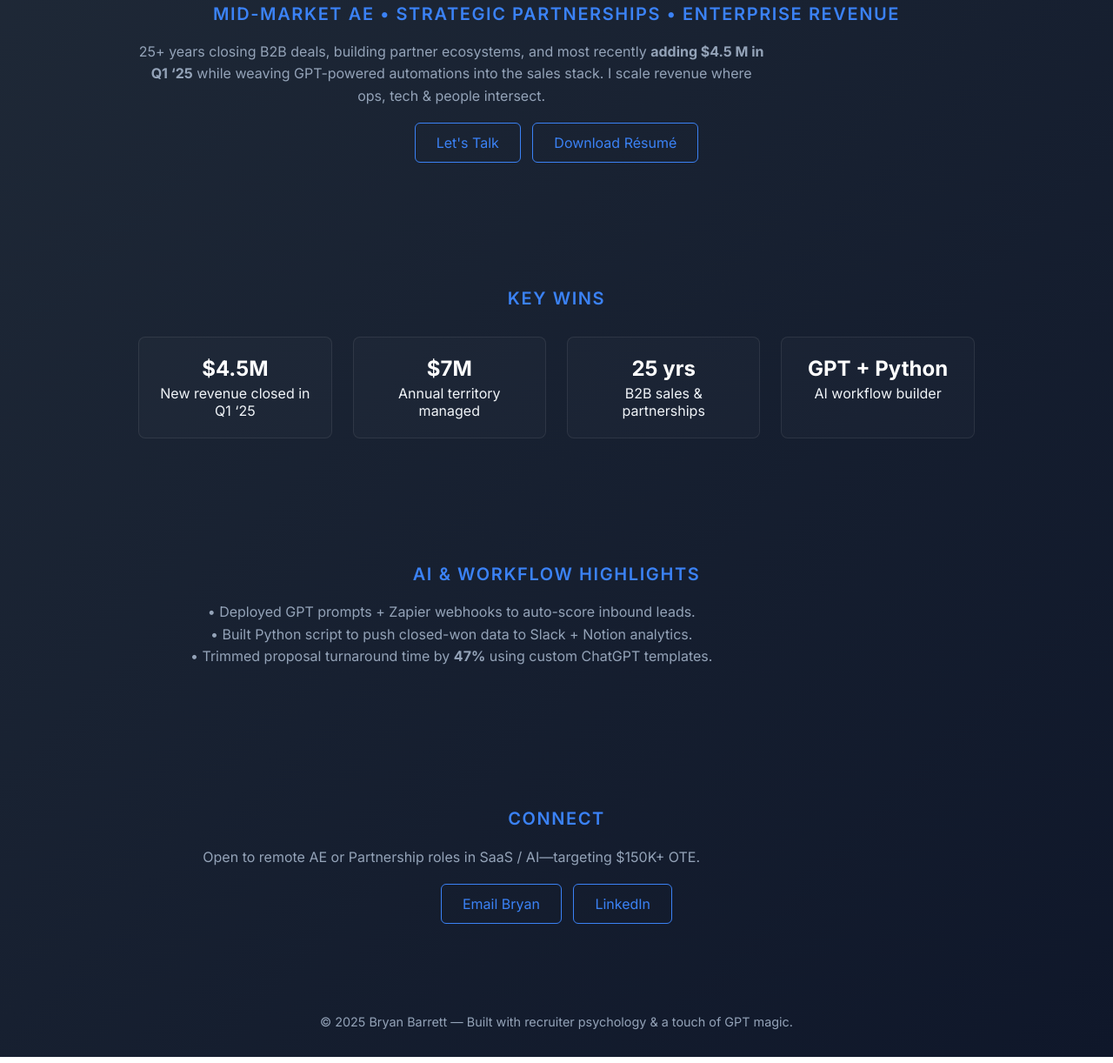
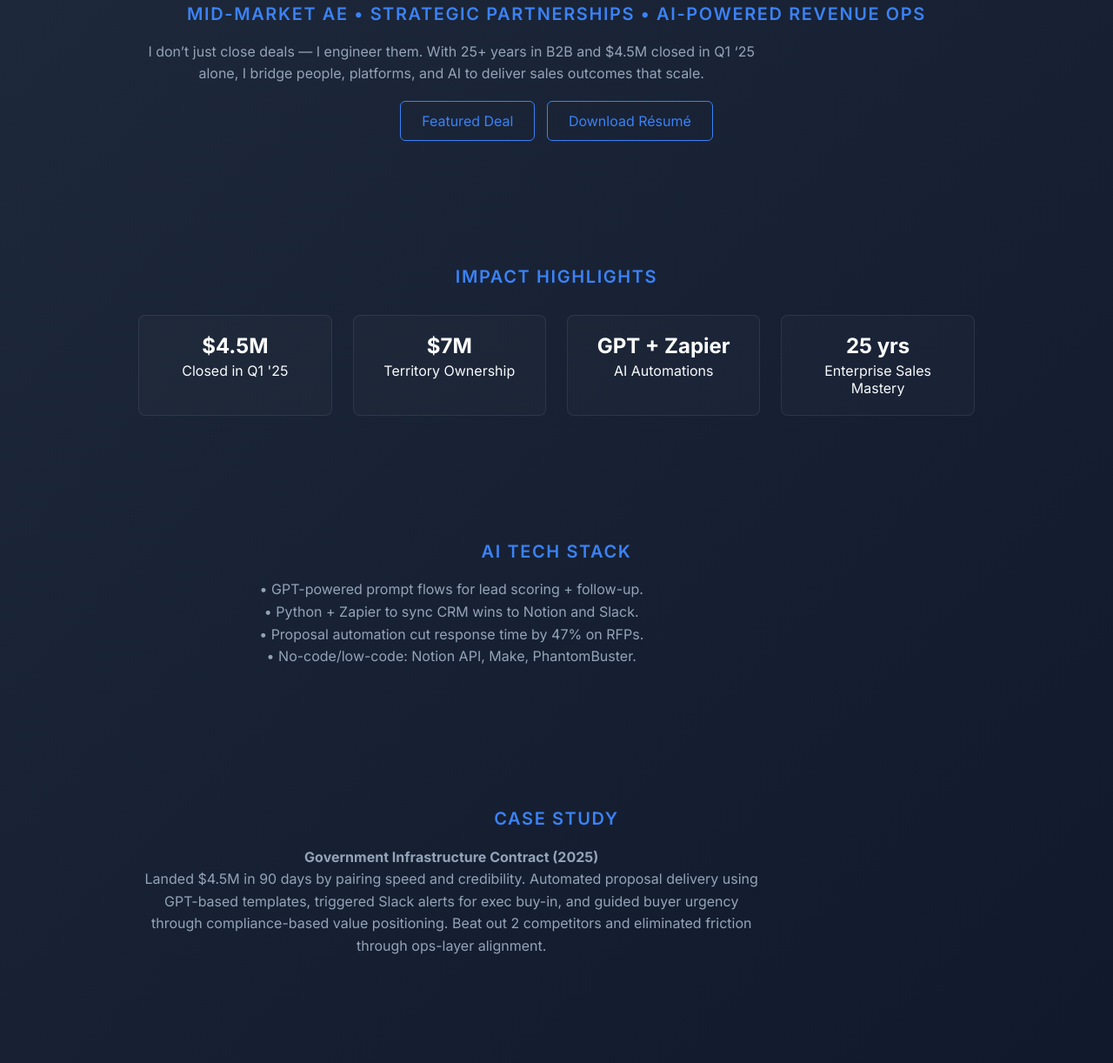
Before and after one commit to GhostSpread/bryanbarrett.github.io, a plain HTML site: page index.html in a window 1280 px wide. Shown: the part 138-1360 px from the top of the page at 87% size. Drawn offline with Linux system fonts and the light colour scheme.

Commit message:
Update index.html

```diff
--- a/index.html
+++ b/index.html
@@ -2,17 +2,15 @@
 <html lang="en">
 <head>
   <meta charset="UTF-8">
-  <title>Bryan Barrett • SaaS Revenue Leader</title>
+  <title>Bryan Barrett • Revenue Architect</title>
   <meta name="viewport" content="width=device-width,initial-scale=1">
-  <!-- Font & Icons -->
   <link href="https://fonts.googleapis.com/css2?family=Inter:wght@400;600;700&display=swap" rel="stylesheet">
   <style>
-    /* ----- Base Styles ----- */
     :root{
-      --bg-grad: linear-gradient(135deg,#1f2937 0%,#0f172a 100%);
-      --accent:#3b82f6;           /* blue-500 */
-      --text:#f1f5f9;             /* slate-100 */
-      --subtext:#94a3b8;          /* slate-400 */
+      --bg-grad: linear-gradient(135deg,#1e293b 0%,#0f172a 100%);
+      --accent:#3b82f6;
+      --text:#f8fafc;
+      --subtext:#94a3b8;
     }
     *{box-sizing:border-box;margin:0;padding:0}
     body{
@@ -24,7 +22,6 @@
       flex-direction:column;
       align-items:center;
       scroll-behavior:smooth;
-      -webkit-font-smoothing:antialiased;
     }
     h1{font-size:clamp(2.2rem,6vw,3.5rem);font-weight:700;line-height:1.1;margin-bottom:.5rem}
     h2{font-size:1.25rem;color:var(--accent);letter-spacing:.08em;font-weight:600;margin-bottom:1.2rem;text-transform:uppercase}
@@ -34,64 +31,69 @@
     .btn:hover{background:var(--accent);color:#fff}
     section{padding:4.5rem 1.2rem;width:100%;max-width:1000px;text-align:center;opacity:0;transform:translateY(40px);transition:opacity .6s ease,transform .6s ease}
     section.reveal{opacity:1;transform:none}
-    /* ----- Layout Helpers ----- */
     .metrics{display:flex;flex-wrap:wrap;justify-content:center;gap:1.5rem;margin-top:2rem}
     .metric{flex:1 1 220px;padding:1.3rem;border:1px solid rgba(255,255,255,.08);border-radius:8px;background:rgba(255,255,255,.02)}
     .metric strong{font-size:1.5rem;display:block;color:#fff;font-weight:700;margin-bottom:.25rem}
-    /* ----- Footer ----- */
     footer{margin-top:auto;padding:2rem;color:var(--subtext);font-size:.9rem;text-align:center}
   </style>
 </head>
 <body>
 
-<!-- ===== Hero ===== -->
 <section id="hero" class="reveal">
   <h1>Bryan Barrett</h1>
-  <h2>Mid-Market AE • Strategic Partnerships • Enterprise Revenue</h2>
+  <h2>Mid-Market AE • Strategic Partnerships • AI-Powered Revenue Ops</h2>
   <p>
-    25+ years closing B2B deals, building partner ecosystems, and most recently <strong>adding&nbsp;$4.5&nbsp;M in Q1 ‘25</strong> while weaving GPT-powered automations into the sales stack.
-    I scale revenue where ops, tech & people intersect.
+    I don’t just close deals — I engineer them. With 25+ years in B2B and $4.5M closed in Q1 ‘25 alone,
+    I bridge people, platforms, and AI to deliver sales outcomes that scale.
   </p>
-  <a class="btn" href="#contact">Let's Talk</a>
+  <a class="btn" href="#case">Featured Deal</a>
   &nbsp;
   <a class="btn" href="Bryan_Barrett_Resume.pdf" target="_blank">Download Résumé</a>
 </section>
 
-<!-- ===== Metrics ===== -->
-<section id="wins" class="reveal">
-  <h2>Key Wins</h2>
+<section id="metrics" class="reveal">
+  <h2>Impact Highlights</h2>
   <div class="metrics">
-    <div class="metric"><strong>$4.5M</strong>New revenue closed in Q1 ‘25</div>
-    <div class="metric"><strong>$7M</strong>Annual territory managed</div>
-    <div class="metric"><strong>25 yrs</strong>B2B sales &amp; partnerships</div>
-    <div class="metric"><strong>GPT&nbsp;+ Python</strong>AI workflow builder</div>
+    <div class="metric"><strong>$4.5M</strong>Closed in Q1 '25</div>
+    <div class="metric"><strong>$7M</strong>Territory Ownership</div>
+    <div class="metric"><strong>GPT + Zapier</strong>AI Automations</div>
+    <div class="metric"><strong>25 yrs</strong>Enterprise Sales Mastery</div>
   </div>
 </section>
 
-<!-- ===== Tech Stack / Projects ===== -->
-<section id="ai" class="reveal">
-  <h2>AI &amp; Workflow Highlights</h2>
+<section id="stack" class="reveal">
+  <h2>AI Tech Stack</h2>
   <p>
-    • Deployed GPT prompts + Zapier webhooks to auto-score inbound leads.<br>
-    • Built Python script to push closed-won data to Slack + Notion analytics.<br>
-    • Trimmed proposal turnaround time by <strong>47%</strong> using custom ChatGPT templates.
+    • GPT-powered prompt flows for lead scoring + follow-up.<br>
+    • Python + Zapier to sync CRM wins to Notion and Slack.<br>
+    • Proposal automation cut response time by 47% on RFPs.<br>
+    • No-code/low-code: Notion API, Make, PhantomBuster.
   </p>
 </section>
 
-<!-- ===== Contact ===== -->
+<section id="case" class="reveal">
+  <h2>Case Study</h2>
+  <p><strong>Government Infrastructure Contract (2025)</strong><br>
+    Landed $4.5M in 90 days by pairing speed and credibility. Automated proposal delivery using GPT-based templates,
+    triggered Slack alerts for exec buy-in, and guided buyer urgency through compliance-based value positioning.
+    Beat out 2 competitors and eliminated friction through ops-layer alignment.
+  </p>
+</section>
+
 <section id="contact" class="reveal">
-  <h2>Connect</h2>
-  <p>Open to remote AE or Partnership roles in SaaS / AI—targeting $150K+ OTE.</p>
+  <h2>Let’s Talk</h2>
+  <p>
+    Open to remote roles in SaaS, AI, or infrastructure tech. Ideal fit: AE, Partnerships, or RevOps @ $150K+ OTE.
+  </p>
   <a class="btn" href="mailto:brybarrett@ymail.com">Email Bryan</a>
   &nbsp;
   <a class="btn" href="https://linkedin.com/in/bryansbarrett" target="_blank">LinkedIn</a>
 </section>
 
 <footer>
-  © 2025 Bryan Barrett — Built with recruiter psychology & a touch of GPT magic.
+  © 2025 Bryan Barrett — Built by hand. Optimized for signal. Ready to close.
 </footer>
 
-<!-- ===== Scroll Reveal Script ===== -->
 <script>
   const sections = document.querySelectorAll('section');
   const observer = new IntersectionObserver(entries=>{
```
